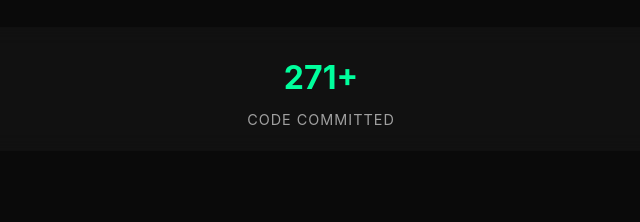
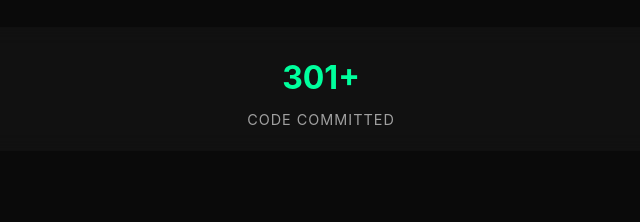
Before and after one commit to Yasouimo/Portfolio, a website: page index.html in a window 1280 px wide. Shown: the part 907-1129 px from the top of the page, 319-959 px from the left. Drawn offline with Linux system fonts and the light colour scheme.

Commit message:
commit updated

```diff
--- a/index.html
+++ b/index.html
@@ -72,7 +72,7 @@
         <p data-en="Tools && Technologies" data-fr="Outils && Technologies">Tools && Technologies</p>
       </div>
       <div>
-        <h3>271+</h3>
+        <h3>301+</h3>
         <p data-en="Code Committed" data-fr="Commits de Code">Code Committed</p>
       </div>
     </div>
```
